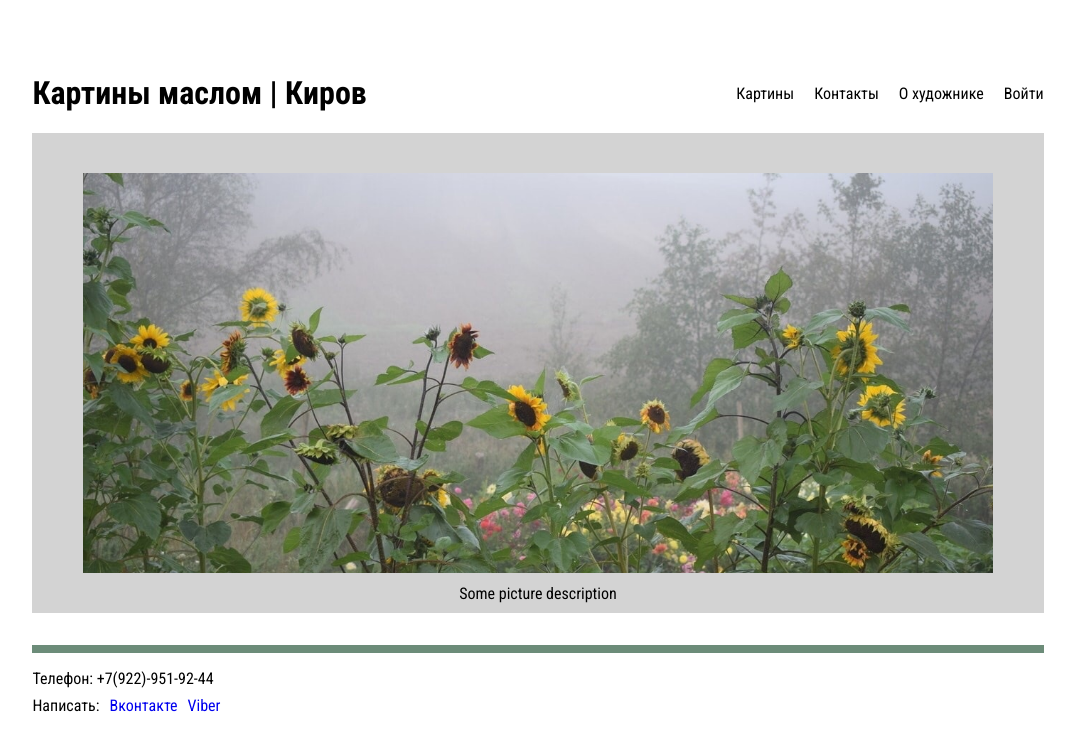
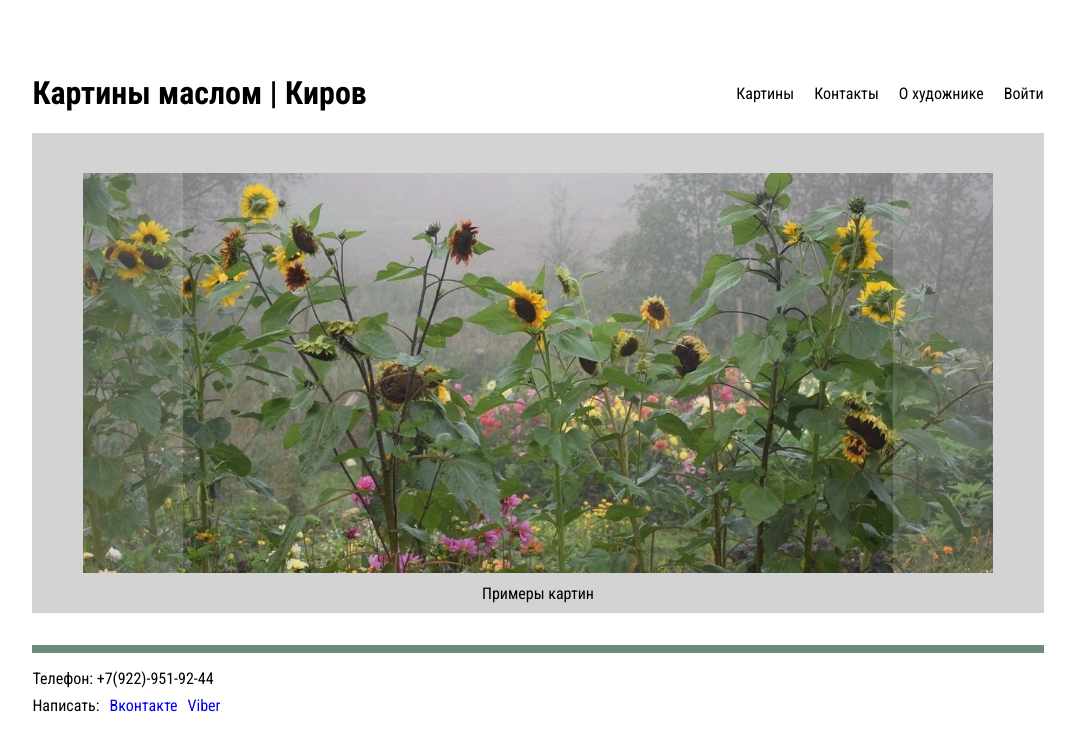
Before and after one commit to kotamikh/paintings-shop, a Vue app: page /home in a window 1280 px wide. Shown: the top 750 px of the page, without its empty margins (102-1177 px from the left). Built offline with nearby package versions, Linux system fonts and the light colour scheme.

Commit message:
Main slider

```diff
--- a/src/components/MainPoster.vue
+++ b/src/components/MainPoster.vue
@@ -1,8 +1,12 @@
 <template>
   <div class="wrapper">
     <figure>
-      <div class="picture-holder"></div>
-      <figcaption>Some picture description</figcaption>
+      <div class="picture-holder">
+        <img :src="images[currentIndex]" alt="image"/>
+        <div class="prev-button" @click="prev"></div>
+        <div class="next-button" @click="next"></div>
+      </div>
+      <figcaption>Примеры картин</figcaption>
     </figure>
   </div>
 </template>
@@ -14,39 +18,75 @@ export default {
 </script>
 
 <script setup>
+import { ref } from "vue";
 
+const currentIndex = ref(0);
+const images = ref([
+    "/src/assets/main-poster.jpg",
+    "/src/assets/meadow.jpg",
+    "/src/assets/mountains.jpg",
+])
+
+const next = () => {
+  currentIndex.value = (currentIndex.value + 1) % images.value.length
+}
+
+const prev = () => {
+  if (currentIndex.value === 0) {
+    currentIndex.value = images.value.length;
+  }
+
+  currentIndex.value = (currentIndex.value - 1) % images.value.length
+}
 </script>
 
-<style scoped>
-.wrapper {
-  width: 100%;
-  height: 100%;
+<style scoped lang="sass">
+.wrapper
+  width: 100%
+  height: 100%
+  display: flex
+  align-items: center
+  justify-content: center
+  background-color: lightgray
 
-  display: flex;
-  align-items: center;
-  justify-content: center;
-  background-color: lightgray;
-}
+figure
+  margin: 0
+  width: 90%
+  height: 50vh
 
-figure {
-  margin: 0;
-  width: 90%;
-  height: 50vh;
-}
+figcaption
+  height: 5vh
+  display: flex
+  align-items: center
+  justify-content: center
 
-figcaption {
-  height: 5vh;
-  display: flex;
-  align-items: center;
-  justify-content: center;
-}
+.picture-holder
+  width: 100%
+  height: 100%
+  position: relative
 
-.picture-holder {
-  width: 100%;
-  height: 100%;
+  img
+    height: 100%
+    width: 100%
+    object-fit: cover
 
-  background-size: cover;
-  background-repeat: no-repeat;
-  background-image: url('@/assets/main-poster.jpg');
-}
+  .prev-button, .next-button
+    width: 100px
+    height: 100%
+
+    top: 0
+    left: 0
+    opacity: 15%
+    position: absolute
+    background-color: white
+
+    cursor: pointer
+
+    &:hover
+      opacity: 20%
+
+  .next-button
+    right: 0
+    left: auto
+
 </style>
```
